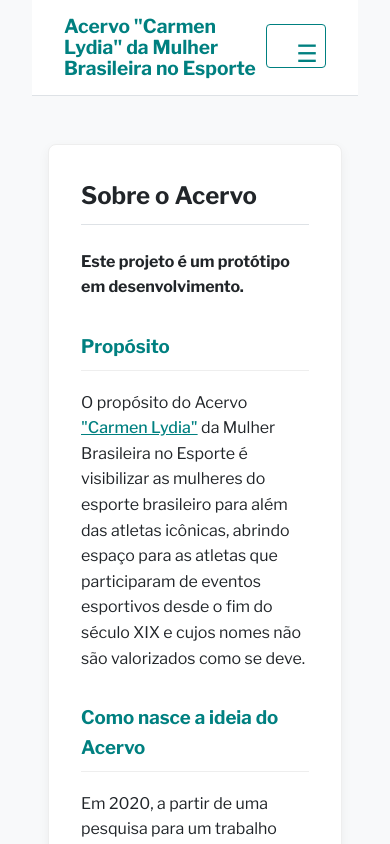
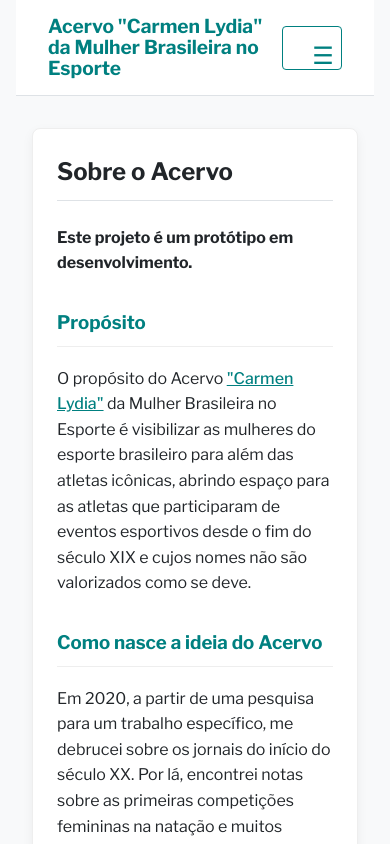
Before and after one commit to lucianedecastro/acervo-front, a React (Vite) app: page /sobre in a window 390 px wide. Shown: the top 844 px of the page. Built offline with nearby package versions, Linux system fonts and the light colour scheme; no server answers.

Commit message:
mais uma tentativa de ajuste da responsividade

```diff
--- a/src/App.css
+++ b/src/App.css
@@ -1,14 +1,17 @@
 @import url('https://fonts.googleapis.com/css2?family=Libre+Franklin:wght@400;500;700;900&display=swap');
 
+/* ======================================================= */
+/* 1. VARIÁVEIS E ESTILOS GLOBAIS                         */
+/* ======================================================= */
 :root {
-    /* Variáveis de Cor (Manutenção do esquema Teal/Dourado) */
-    --cor-primaria: #008080; /* Teal/Verde Profundo (Cor de destaque e links) */
-    --cor-secundaria: #FFD700; /* Dourado/Amarelo (Para o botão de Criar) */
-    --cor-texto-principal: #212529; /* Preto forte */
+    /* Variáveis de Cor */
+    --cor-primaria: #008080;
+    --cor-secundaria: #FFD700;
+    --cor-texto-principal: #212529;
     --cor-texto-secundario: #495057;
-    --cor-fundo: #f8f9fa; /* Cinza muito claro */
+    --cor-fundo: #f8f9fa;
 
-    /* Fontes: TODAS USAM LIBRE FRANKLIN */
+    /* Fontes */
     --fonte-titulo: 'Libre Franklin', sans-serif;
     --fonte-corpo: 'Libre Franklin', sans-serif;
 }
@@ -19,6 +22,11 @@ body {
     background-color: var(--cor-fundo);
     margin: 0;
     text-align: left;
+}
+
+/* Garante que o conteúdo não role quando o menu mobile estiver aberto */
+body.nav-open-active {
+    overflow: hidden;
 }
 
 #root {
@@ -34,7 +42,7 @@ h1, h2, h3, h4 {
 }
 
 h2 {
-    font-size: 2rem;
+    font-size: 1.8rem;
     margin-top: 3rem;
     margin-bottom: 1.5rem;
     padding-bottom: 0.5rem;
@@ -44,22 +52,74 @@ h2:first-child {
     margin-top: 0;
 }
 
-/* --- Layout (Header, Main, Footer) --- */
+
+/* ======================================================= */
+/* 2. LAYOUT E NAVEGAÇÃO (ESTILO MOBILE POR PADRÃO)        */
+/* ======================================================= */
 .app-header {
     background-color: white;
     padding: 1rem 2rem;
     border-bottom: 1px solid #dee2e6;
     margin-bottom: 2rem;
 
-    text-align: center;
+    /* Layout Mobile por padrão */
+    position: relative;
+    display: flex;
+    justify-content: space-between;
+    align-items: center;
+    text-align: left;
 }
 
 .app-header h1 {
     margin: 0;
-    font-size: 1.5rem;
+    font-size: 1.2rem;
     font-weight: 700;
     color: var(--cor-primaria);
-    margin-bottom: 1rem;
+    max-width: calc(100% - 60px); /* Evita que o título encoste no botão */
+}
+
+/* Botão Hambúrguer (Visível no Mobile por padrão) */
+.nav-toggle {
+    display: block;
+    background: none;
+    border: 1px solid var(--cor-primaria);
+    color: var(--cor-primaria);
+    font-size: 1.5rem;
+    border-radius: 4px;
+    cursor: pointer;
+    z-index: 1001;
+    height: 44px;
+    width: 44px;
+}
+
+/* Navegação Mobile (Escondida por padrão) */
+.app-header nav {
+    display: none;
+    flex-direction: column;
+    align-items: flex-start;
+    position: fixed;
+    top: 0;
+    left: 0;
+    width: 100%;
+    height: 100vh;
+    background: white;
+    padding: 6rem 2rem 2rem;
+    z-index: 1000;
+    justify-content: flex-start;
+}
+
+.app-header nav.nav-open {
+    display: flex; /* Classe aplicada via JS para mostrar o menu */
+}
+
+.app-header nav a {
+    color: var(--cor-texto-secundario);
+    text-decoration: none;
+    font-weight: 500;
+    font-size: 1.2rem;
+    width: 100%;
+    padding: 1rem 0;
+    border-bottom: 1px solid #eee;
 }
 
 main {
@@ -84,38 +144,6 @@ main section {
     text-decoration: none;
 }
 
-/* --- Navegação --- */
-nav {
-    margin-top: 2rem;
-    display: flex;
-    justify-content: center;
-    align-items: center;
-    gap: 1.5rem;
-}
-
-
-@media (min-width: 900px) {
-    nav {
-        width: auto; /* Permite que o menu se ajuste ao conteúdo */
-        margin-top: 0;
-    }
-}
-
-nav a {
-    color: var(--cor-texto-secundario);
-    text-decoration: none;
-    font-weight: 500;
-    font-size: 1rem;
-    padding-bottom: 5px;
-    border-bottom: 2px solid transparent;
-    transition: border-color 0.2s, color 0.2s;
-}
-
-nav a:hover {
-    border-bottom-color: var(--cor-primaria);
-    color: var(--cor-primaria);
-}
-
 .logout-button {
     background-color: #dc3545;
     border: none;
@@ -125,25 +153,31 @@ nav a:hover {
     cursor: pointer;
     font-size: 0.9rem;
     font-weight: 500;
+    margin-top: 1rem; /* Espaçamento no menu mobile */
 }
 
 .logout-button:hover {
     opacity: 0.9;
 }
 
-/* --- Componentes --- */
+
+/* ======================================================= */
+/* 3. COMPONENTES E ESTILOS GERAIS                         */
+/* ======================================================= */
+
 .pagina-conteudo {
     max-width: 1000px;
     margin: 0 auto;
     text-align: left;
     line-height: 1.6;
+    padding: 0 1rem; /* Padding para mobile */
 }
 
 .content-box {
     background-color: white;
     border: 1px solid #eee;
     border-radius: 8px;
-    padding: 2rem;
+    padding: 1.5rem;
     box-shadow: 0 4px 12px rgba(0,0,0,0.05);
 }
 
@@ -166,7 +200,7 @@ nav a:hover {
 
 .lydia-galeria {
     display: grid;
-    grid-template-columns: repeat(auto-fit, minmax(300px, 1fr));
+    grid-template-columns: repeat(auto-fit, minmax(250px, 1fr));
     gap: 1.5rem;
     margin: 2rem 0;
 }
@@ -193,18 +227,21 @@ nav a:hover {
     max-width: 600px;
     text-align: left;
     margin: 0 auto;
+    padding: 0 0.5rem;
 }
 .form-group {
     display: flex;
     flex-direction: column;
     gap: 0.5rem;
 }
-.form-group input, .form-group textarea {
+.form-group input, .form-group textarea, .form-group-filtro select {
     padding: 0.75rem;
     border: 1px solid #ccc;
     border-radius: 4px;
     font-family: inherit;
     font-size: 1rem;
+    width: 100%;
+    box-sizing: border-box; /* Garante que padding não afete a largura */
 }
 .atleta-form textarea {
     min-height: 100px;
@@ -212,11 +249,12 @@ nav a:hover {
 }
 .form-actions {
     display: flex;
-    gap: 1rem;
+    flex-direction: column; /* Mobile first */
+    gap: 0.75rem;
     margin-top: 1rem;
 }
 
-/* Painel de Admin */
+/* Painel de Admin e Tabelas */
 .admin-dashboard {
     width: 100%;
 }
@@ -228,11 +266,16 @@ nav a:hover {
     gap: 1rem;
     text-align: left;
 }
+.table-container {
+    overflow-x: auto;
+    width: 100%;
+}
 .admin-table {
     width: 100%;
     border-collapse: collapse;
     margin-top: 1rem;
     text-align: left;
+    min-width: 600px; /* Força rolagem horizontal em vez de quebrar a tabela */
 }
 .admin-table th, .admin-table td {
     border: 1px solid #ddd;
@@ -243,19 +286,20 @@ nav a:hover {
     color: var(--cor-texto-principal);
 }
 
-/* --- Botões de Ação --- */
+/* Botões de Ação */
 .btn-action {
     background-color: var(--cor-primaria);
     border: none;
-    padding: 8px 12px;
+    padding: 10px 14px;
     border-radius: 4px;
     color: white;
     cursor: pointer;
     margin-right: 5px;
-    font-size: 0.9rem;
+    font-size: 1rem;
     font-weight: 500;
     text-decoration: none;
     transition: opacity 0.2s, background-color 0.2s, color 0.2s;
+    text-align: center;
 }
 .btn-action:hover {
     opacity: 0.9;
@@ -282,7 +326,7 @@ nav a:hover {
     background-color: #6c757d;
 }
 
-/* ESTILOS PARA SISTEMA DE GALERIA DE FOTOS */
+/* Sistema de Galeria de Fotos */
 .galeria-preview { margin-top: 1rem; padding: 1rem; background: #f8f9fa; border-radius: 8px; border: 1px solid #e9ecef; }
 .galeria-preview h4 { margin: 0 0 1rem 0; color: var(--cor-primaria); font-size: 1.1rem; }
 .grid-fotos { display: grid; grid-template-columns: repeat(auto-fill, minmax(200px, 1fr)); gap: 1rem; margin-top: 1rem; }
@@ -304,35 +348,26 @@ nav a:hover {
 .destaqueBadge { color: var(--cor-secundaria); font-weight: 700; }
 .galeria { display: grid; grid-template-columns: repeat(auto-fill, minmax(250px, 1fr)); gap: 1.5rem; margin-top: 1rem; }
 .fotoExpandida { text-align: center; }
-.fotoExpandida img { width: 100%; height: 200px; object-fit: cover; border-radius: 6px; }
+.fotoExpandida img { width: 100%; height: auto; object-fit: cover; border-radius: 6px; }
 .legenda { margin-top: 0.75rem; font-size: 0.875rem; color: var(--cor-texto-secundario); font-style: italic; }
+
+/* Mensagens de Feedback */
 .info-message, .success-message, .error-message { padding: 0.75rem; border-radius: 4px; margin: 1rem 0; font-size: 0.9rem; }
 .info-message { background: #e3f2fd; border: 1px solid #bbdefb; color: #1565c0; }
 .success-message { background: #e8f5e8; border: 1px solid #c8e6c9; color: #2e7d32; }
 .error-message { background: #ffebee; border: 1px solid #ffcdd2; color: #c62828; }
 
-/* ESTILOS DA PÁGINA INICIAL */
+/* Página Inicial e Modalidades */
 .hero-destaques { margin-bottom: 3rem; }
 .preview-modalidades { margin: 3rem 0; text-align: center; }
 .modalidades-grid { display: grid; grid-template-columns: repeat(auto-fit, minmax(200px, 1fr)); gap: 1.5rem; margin: 2rem 0; }
 .modalidade-preview { text-align: center; padding: 1.5rem; background: white; border-radius: 8px; text-decoration: none; color: inherit; border: 1px solid #eee; transition: transform 0.2s, box-shadow 0.2s; display: block; }
 .modalidade-preview:hover { transform: translateY(-2px); box-shadow: 0 4px 12px rgba(0,0,0,0.1); }
 .modalidade-preview .pictograma-placeholder { font-size: 3rem; margin-bottom: 1rem; display: block; }
+.modalidades-lista { display: grid; grid-template-columns: repeat(auto-fit, minmax(300px, 1fr)); gap: 2rem; }
+.modalidades-lista .modalidade-pictograma { width: 80px; height: 80px; object-fit: contain; margin: 0 auto 1rem; }
 
-/* ✅ CORREÇÃO (NOVO): Adiciona regras para a página /modalidades, garantindo consistência */
-.modalidades-lista {
-    display: grid;
-    grid-template-columns: repeat(auto-fit, minmax(300px, 1fr));
-    gap: 2rem;
-}
-.modalidades-lista .modalidade-pictograma {
-    width: 80px;
-    height: 80px;
-    object-fit: contain;
-    margin: 0 auto 1rem;
-}
-
-/* ESTILOS PARA O DASHBOARD ADMIN */
+/* Navegação do Dashboard Admin */
 .dashboard-navigation { margin: 2.5rem 0; padding-top: 2rem; border-top: 1px solid #eee; }
 .admin-dashboard h3 { margin-top: 0; margin-bottom: 1.5rem; padding-bottom: 0.5rem; border-bottom: 1px solid #eee; color: var(--cor-primaria); }
 .nav-links { display: grid; grid-template-columns: repeat(auto-fill, minmax(180px, 1fr)); gap: 1.5rem; }
@@ -343,153 +378,116 @@ nav a:hover {
 .nav-card.disabled { background-color: #e9ecef; color: #adb5bd; cursor: not-allowed; border-color: transparent; }
 .nav-card.disabled:hover { transform: none; box-shadow: none; }
 
-/* ESTILOS PARA FILTROS DE BUSCA */
-.filtros-container { display: flex; gap: 1.5rem; margin-bottom: 2rem; padding: 1.5rem; flex-wrap: wrap; }
-.form-group-filtro { display: flex; flex-direction: column; gap: 0.5rem; flex: 1; min-width: 250px; }
+/* Filtros de Busca */
+.filtros-container { display: flex; flex-direction: column; gap: 1rem; margin-bottom: 2rem; padding: 1.5rem; }
+.form-group-filtro { display: flex; flex-direction: column; gap: 0.5rem; flex: 1; min-width: 100%; }
 .form-group-filtro label { font-weight: 500; color: var(--cor-texto-secundario); }
-.form-group-filtro input, .form-group-filtro select { padding: 0.75rem; border: 1px solid #ccc; border-radius: 4px; font-family: inherit; font-size: 1rem; width: 100%; }
+
 
 /* ======================================================= */
-/* ESTILOS PARA RESPONSIVIDADE (VERSÃO FINAL E CORRIGIDA)  */
+/* 4. ESTILOS PARA DESKTOP (TELAS > 900px)                 */
 /* ======================================================= */
-.nav-toggle {
-    display: none;
-    background: none;
-    border: 1px solid var(--cor-primaria);
-    color: var(--cor-primaria);
-    font-size: 1.5rem;
-    border-radius: 4px;
-    cursor: pointer;
-    position: absolute;
-    top: 1.5rem;
-    right: 2rem;
-    z-index: 1001;
-    height: 44px;
-    width: 44px;
+@media (min-width: 900px) {
+    h2 {
+        font-size: 2rem; /* Retorna ao tamanho original */
     }
 
-/* Regras para tablets e celulares (telas de até 900px) */
-@media (max-width: 900px) {
     .app-header {
-    position: relative;
-    display: flex;
-    justify-content: space-between;
-    align-items: center;
-    text-align: left;
+        /* Retorna ao layout de desktop */
+        display: block;
+        text-align: center;
+        padding: 1rem 2rem;
     }
 
     .app-header h1 {
-      font-size: 1.2rem;
-      max-width: calc(100% - 60px);
-      margin-bottom: 0;
+        font-size: 1.5rem;
+        margin-bottom: 1rem;
+        max-width: 100%;
     }
 
     .nav-toggle {
-      display: block;
+        display: none; /* Esconde o botão hambúrguer no desktop */
     }
 
     .app-header nav {
-      display: none;
-      flex-direction: column;
-      align-items: flex-start;
-      position: fixed;
-      top: 0;
-      left: 0;
-      width: 100%;
-      height: 100vh;
-      background: white;
-      padding: 6rem 2rem 2rem;
-      z-index: 1000;
-      justify-content: flex-start;
-  }
-
-  .app-header nav.nav-open {
+        /* Reverte todos os estilos do menu mobile para o de desktop */
         display: flex;
+        position: static;
+        flex-direction: row;
+        width: auto;
+        height: auto;
+        background: none;
+        padding: 0;
+        margin-top: 0;
+        justify-content: center;
+        align-items: center;
+        gap: 1.5rem;
     }
 
     .app-header nav a {
-      font-size: 1.2rem;
-      width: 100%;
-      padding: 1rem 0;
-      border-bottom: 1px solid #eee;
+        font-size: 1rem;
+        width: auto;
+        padding-bottom: 5px;
+        border-bottom: 2px solid transparent;
+        transition: border-color 0.2s, color 0.2s;
     }
 
-   .table-container {
-      overflow-x: auto;
-      width: 100%;
+    .app-header nav a:hover {
+        border-bottom-color: var(--cor-primaria);
+        color: var(--cor-primaria);
     }
 
-  .admin-table {
-      min-width: 600px;
+    .logout-button {
+        margin-top: 0; /* Remove a margem do mobile */
+    }
+
+    .content-box {
+        padding: 2rem;
+    }
+
+    .form-actions {
+        flex-direction: row; /* Botões lado a lado no desktop */
+        gap: 1rem;
     }
 
     .filtros-container {
-      flex-direction: column;
-      gap: 1rem;
+        flex-direction: row; /* Filtros em linha no desktop */
+        gap: 1.5rem;
+        flex-wrap: wrap;
     }
 
     .form-group-filtro {
-      min-width: 100%;
-  }
-
-  .galeria {
-      grid-template-columns: repeat(auto-fill, minmax(150px, 1fr));
-  }
-
-  .lydia-galeria {
-      grid-template-columns: repeat(auto-fit, minmax(180px, 1fr));
-  }
-
-  .fotoExpandida img {
-      height: auto;
-  }
-
-  .btn-action {
-      padding: 10px 14px;
-      font-size: 1rem;
-  }
-
-  .pagina-conteudo {
-      padding: 1rem;
+        min-width: 250px;
     }
 }
 
-/* 🔧 CORREÇÃO URGENTE DE RESPONSIVIDADE */
+
+/* ======================================================= */
+/* 5. AJUSTES FINOS PARA TELAS MUITO PEQUENAS (< 480px)   */
+/* ======================================================= */
 @media (max-width: 480px) {
+    #root {
+        padding: 0 1rem; /* Menos padding lateral */
+    }
+
     h2 {
         font-size: 1.5rem;
-  }
-
-  nav a {
-    font-size: 1.1rem;
-    padding: 0.75rem 0;
     }
 
     .btn-action {
         width: 100%;
         text-align: center;
+        margin-right: 0;
+        margin-bottom: 0.5rem;
     }
 
-  .form-actions {
-    flex-direction: column;
-    gap: 0.75rem;
-  }
-
-  .atleta-form, .login-form {
-    width: 100%;
-    padding: 0 0.5rem;
+    .btn-action:last-child {
+        margin-bottom: 0;
     }
 
     .modalidades-grid,
     .lydia-galeria,
     .galeria {
-    grid-template-columns: 1fr;
+        grid-template-columns: 1fr; /* Força uma única coluna */
     }
 }
-
-/* Garantia de que o conteúdo não fica atrás do menu mobile */
-body.nav-open-active {
-  overflow: hidden;
-}
-
-/* FIM DO CSS */
```
Lines whose indentation alone changed are shown as unchanged.
